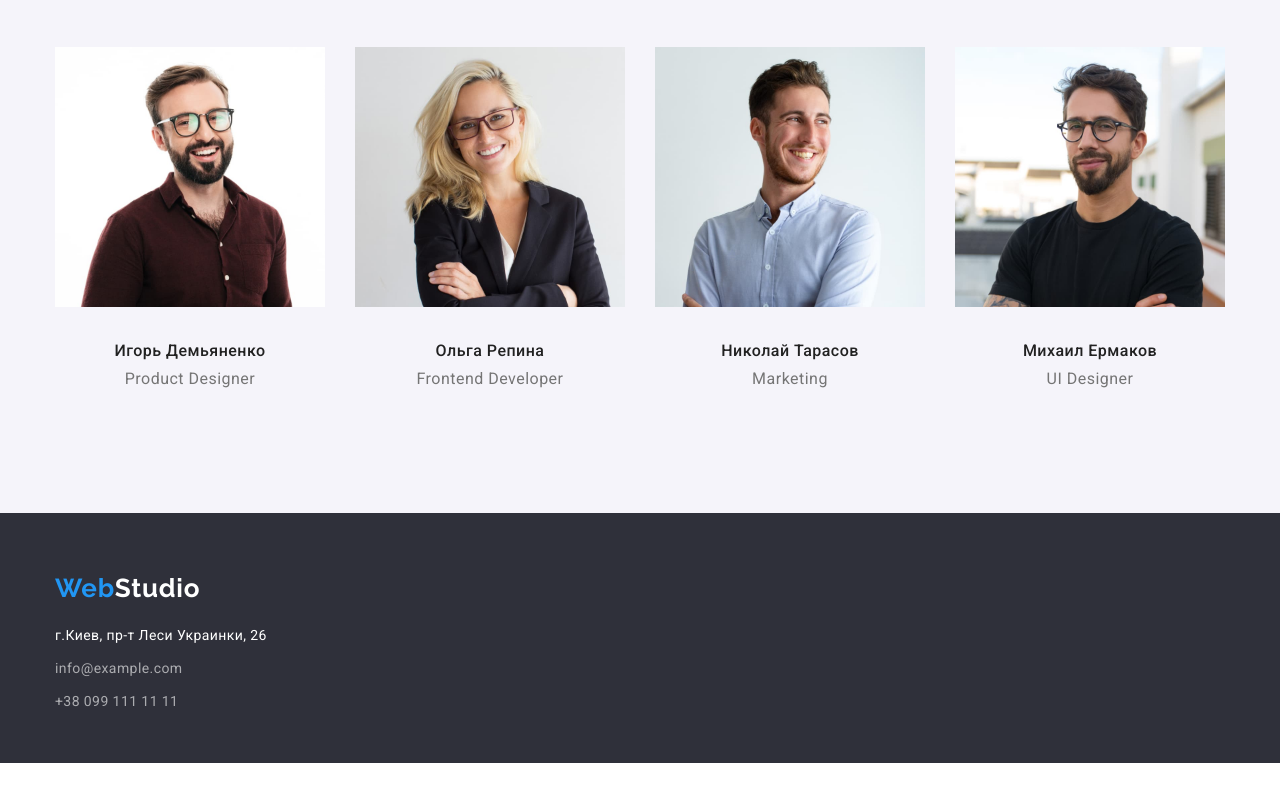
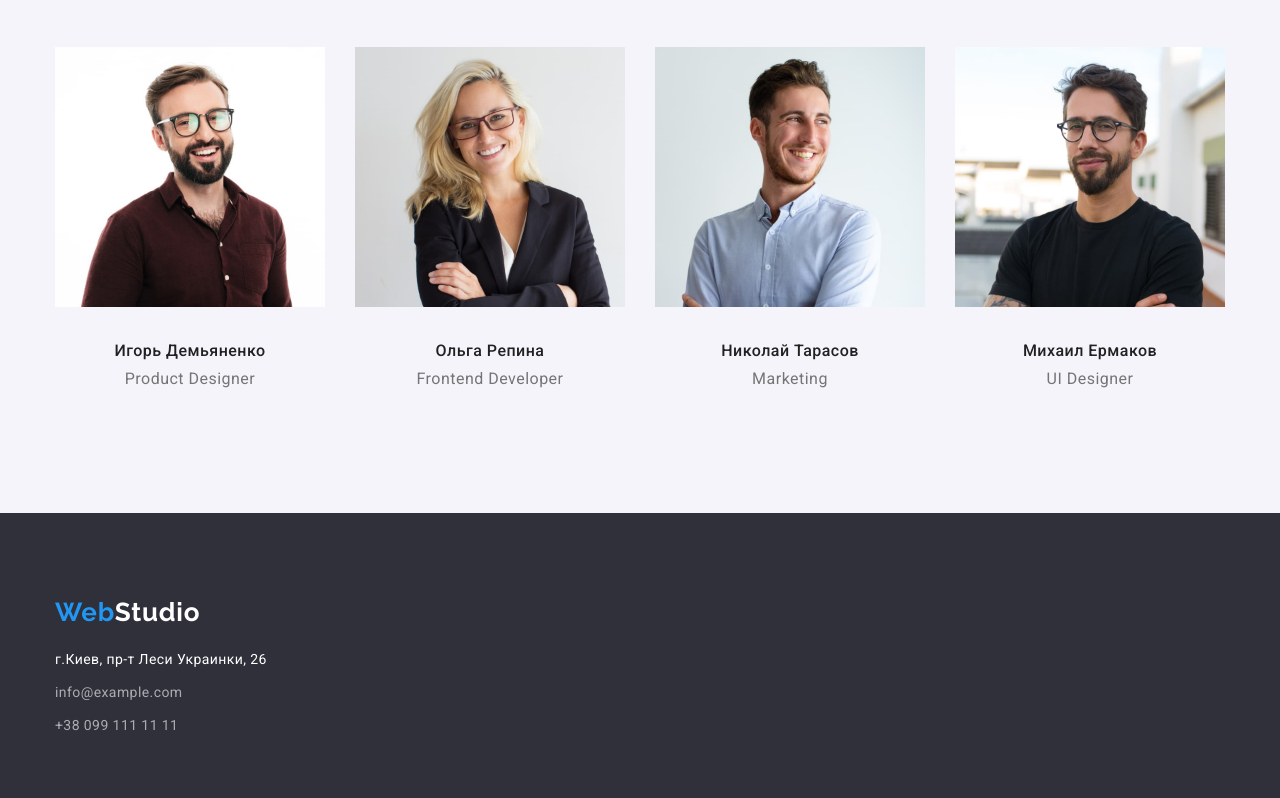
Before and after one commit to SofiiaKorost/goit-markup-hw-03, a plain HTML site: page index.html in a window 1280 px wide. Shown: the part 1593-2391 px from the top of the page. Before the commit the page ends 2356 px from the top, so only its background shows below. Drawn offline with nearby package versions, Linux system fonts and the light colour scheme.

Commit message:
change css

```diff
--- a/css/styles.css
+++ b/css/styles.css
@@ -244,6 +244,7 @@ padding-bottom: 200px;
     background-color:  #F5F4FA;
     padding-top: 0px;
     padding-bottom: 94px;
+    padding-top: 94px;
 
 }
 
@@ -264,7 +265,6 @@ margin-top: 10px;
     line-height: 1.17;
     text-align: center;
     letter-spacing: 0.03em;
-    padding-top: 94px;
     margin-bottom: 50px;
 }
 
@@ -296,10 +296,10 @@ margin-top: 10px;
 /*Футер*/
 .page-footer {
     background-color:  #2F303A;
-    height: 250px;
+    padding-top: 60px;
+    padding-bottom: 60px;
 }
 .page-footer .logo {
-    padding-top: 60px;
     padding-bottom: 0px;
     margin-right: 0px;
     display: block;
```
